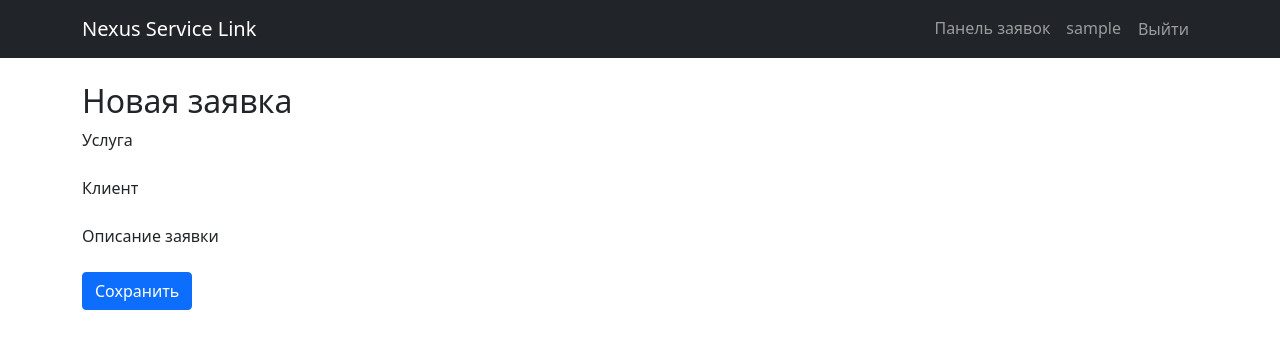
After one commit to Equialy/nexus_crm_links, a Django app: page /crm/new_order/ in a window 1280 px wide. The commit adds this page. Shown: the top 349 px of the page. Run offline with Django 5.2, Linux system fonts and the light colour scheme; the visitor is signed in with stand-in values (Sample User, id 1).

Commit message:
chore: create order template for form

```diff
--- a/nexus_crm/orders/views.py
+++ b/nexus_crm/orders/views.py
@@ -2,6 +2,7 @@ from django.contrib.auth.mixins import LoginRequiredMixin
 from django.shortcuts import render, redirect
 from django.views import View
 from django.views.generic import TemplateView
+from django.urls import reverse_lazy
 
 from orders.models import Orders
 
@@ -31,7 +32,14 @@ class DashBoardTasksView(LoginRequiredMixin, View):
 
 
 class DashBoardAddOrderView(LoginRequiredMixin, View):
-    # {% url 'tasks:my_tasks' %}
+    # {% url 'tasks:my_tasks' %}\
+    template_name = 'orders/order_blank.html'
+    success_url = reverse_lazy('orders:dashboard')
+
+    def get(self, request, *args, **kwargs):
+        return render(request, self.template_name, { 'title': 'Новая заявка'})
+
+
     def post(self, request, *args, **kwargs):
         # Предположим, что вы получаете эти поля из request.POST
         description = request.POST['description']
--- a/nexus_crm/templates/base/base.html
+++ b/nexus_crm/templates/base/base.html
@@ -3,7 +3,7 @@
 <head>
     <meta charset="UTF-8">
     <meta name="viewport" content="width=device-width, initial-scale=1.0">
-    <title>{{ title }}</title>
+    <title>{% block title %} {{ title }} {% endblock %}</title>
     <link href="https://cdn.jsdelivr.net/npm/bootstrap@5.1.3/dist/css/bootstrap.min.css" rel="stylesheet">
 </head>
 <body>
--- a/nexus_crm/templates/base/dashboard.html
+++ b/nexus_crm/templates/base/dashboard.html
@@ -12,7 +12,7 @@
     <div class="mb-4">
         <a href="#" class="btn btn-outline-primary me-2">Мои заявки</a>
         <a href="#" class="btn btn-outline-secondary me-2">Мои задачи</a>
-        <a href="#" class="btn btn-primary">Новая заявка</a>
+        <a href="{% url 'orders:new_order' %}" class="btn btn-primary">Новая заявка</a>
     </div>
 
     <h4>Активные заявки</h4>
--- /dev/null
+++ b/nexus_crm/templates/orders/order_blank.html
@@ -0,0 +1,26 @@
+{% extends "base/base.html" %}
+
+{% block title %} Создание заявки {% endblock %}
+
+{% block content %}
+<div class="container mt-4">
+    <h2>Новая заявка</h2>
+    <form method="post" novalidate>
+        {% csrf_token %}
+        <div class="mb-3">
+            <label for="id_service" class="form-label">Услуга</label>
+
+        </div>
+        <div class="mb-3">
+            <label for="id_client" class="form-label">Клиент</label>
+
+        </div>
+        <div class="mb-3">
+            <label for="id_description" class="form-label">Описание заявки</label>
+
+        </div>
+        <button type="submit" class="btn btn-primary">Сохранить</button>
+    </form>
+</div>
+
+{% endblock %}
```
